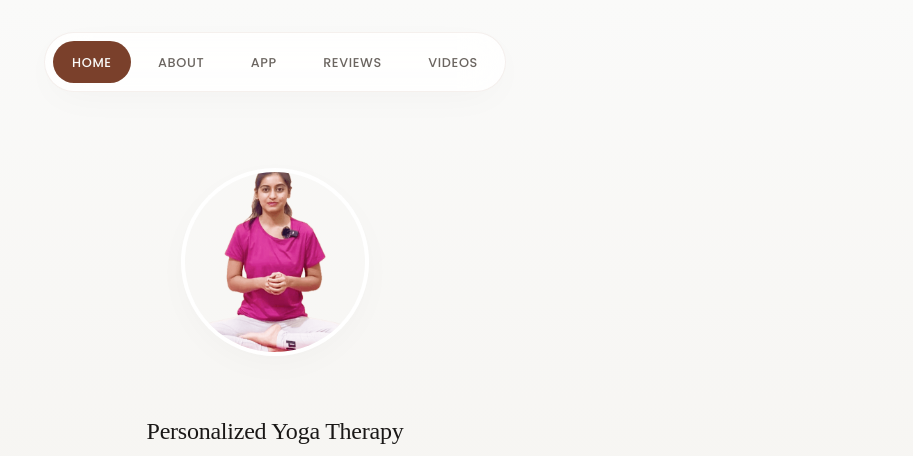
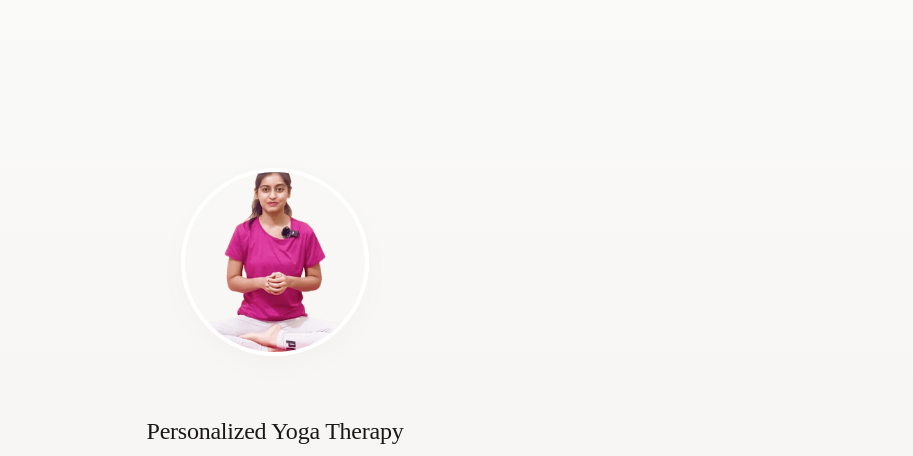
Before and after one commit to yogawithlatika/yogawithlatika.github.io, an Astro site: page / in a window 1280 px wide. Shown: the top 456 px of the page, without its empty margins (365-1278 px from the left). Built offline with nearby package versions, Linux system fonts and the light colour scheme; Astro itself is replaced by a stand-in of ours.

Commit message:
Removed nav.

```diff
--- a/src/components/Nav.astro
+++ /dev/null
@@ -1,44 +0,0 @@
----
-// src/components/Nav.astro
----
-
-<nav aria-label="Main Navigation" class="floating-nav">
-    <div class="nav-container">
-        <a href="#home">Home</a>
-        <a href="#about">About</a>
-        <a href="#tulaa">App</a>
-        <a href="#google-reviews">Reviews</a>
-        <a href="#showcase">Videos</a>
-    </div>
-</nav>
-
-<script>
-    // Modern Intersection Observer for Snap-Scrolling
-    const navLinks = document.querySelectorAll(".nav-container a");
-    const sections = document.querySelectorAll(".section");
-
-    const observerOptions = {
-        root: null,
-        rootMargin: "0px",
-        threshold: 0.6, // Triggers when 60% of the section is visible
-    };
-
-    const observer = new IntersectionObserver((entries) => {
-        entries.forEach((entry) => {
-            if (entry.isIntersecting) {
-                const id = entry.target.getAttribute("id");
-
-                // Remove active class from all
-                navLinks.forEach((link) => link.classList.remove("active"));
-
-                // Add active class to the currently visible section
-                const activeLink = document.querySelector(
-                    `.nav-container a[href="#${id}"]`,
-                );
-                if (activeLink) activeLink.classList.add("active");
-            }
-        });
-    }, observerOptions);
-
-    sections.forEach((section) => observer.observe(section));
-</script>
--- a/src/pages/index.astro
+++ b/src/pages/index.astro
@@ -1,7 +1,6 @@
 ---
 // src/pages/index.astro
 import Layout from "../layouts/Layout.astro";
-import Nav from "../components/Nav.astro";
 import Hero from "../components/Hero.astro";
 import About from "../components/About.astro";
 import TulaaFeatures from "../components/TulaaFeatures.astro";
@@ -13,8 +12,6 @@ import SocialFooter from "../components/SocialFooter.astro";
 <Layout
 	title="YogaWithLatika | Online Yoga Therapy for PCOS, Prenatal & Back Pain"
 >
-	<Nav />
-
 	<main class="container">
 		<Hero />
 		<About />
--- a/src/styles/global.css
+++ b/src/styles/global.css
@@ -177,57 +177,6 @@ h2::after {
 .button-accent:hover {
     color: var(--text-dark);
     border-bottom-color: var(--text-dark);
-}
-
-/* ==========================================================================
-   COMPONENT: NAVIGATION (Floating & Glassy)
-   ========================================================================== */
-.floating-nav {
-    position: fixed;
-    /* Locks it to the screen over the snapping sections */
-    top: 2rem;
-    left: 0;
-    width: 100%;
-    z-index: 1000;
-    display: flex;
-    justify-content: center;
-    pointer-events: none;
-    /* Lets you click through the empty space */
-}
-
-.nav-container {
-    background: rgba(255, 255, 255, 0.85);
-    backdrop-filter: blur(20px);
-    -webkit-backdrop-filter: blur(20px);
-    border: var(--border-light);
-    border-radius: var(--radius-pill);
-    display: flex;
-    gap: 0.5rem;
-    padding: 0.5rem;
-    box-shadow: var(--shadow-soft);
-    pointer-events: auto;
-    /* Re-enables clicking on the nav itself */
-}
-
-.nav-container a {
-    font-size: 0.8rem;
-    color: var(--text-gray);
-    padding: 0.6rem 1.2rem;
-    text-decoration: none;
-    font-weight: 500;
-    letter-spacing: 0.05em;
-    text-transform: uppercase;
-    border-radius: var(--radius-pill);
-    transition: all 0.4s ease;
-}
-
-.nav-container a:hover {
-    color: var(--primary-color);
-}
-
-.nav-container a.active {
-    background: var(--primary-color);
-    color: var(--text-light);
 }
 
 /* ==========================================================================
```
